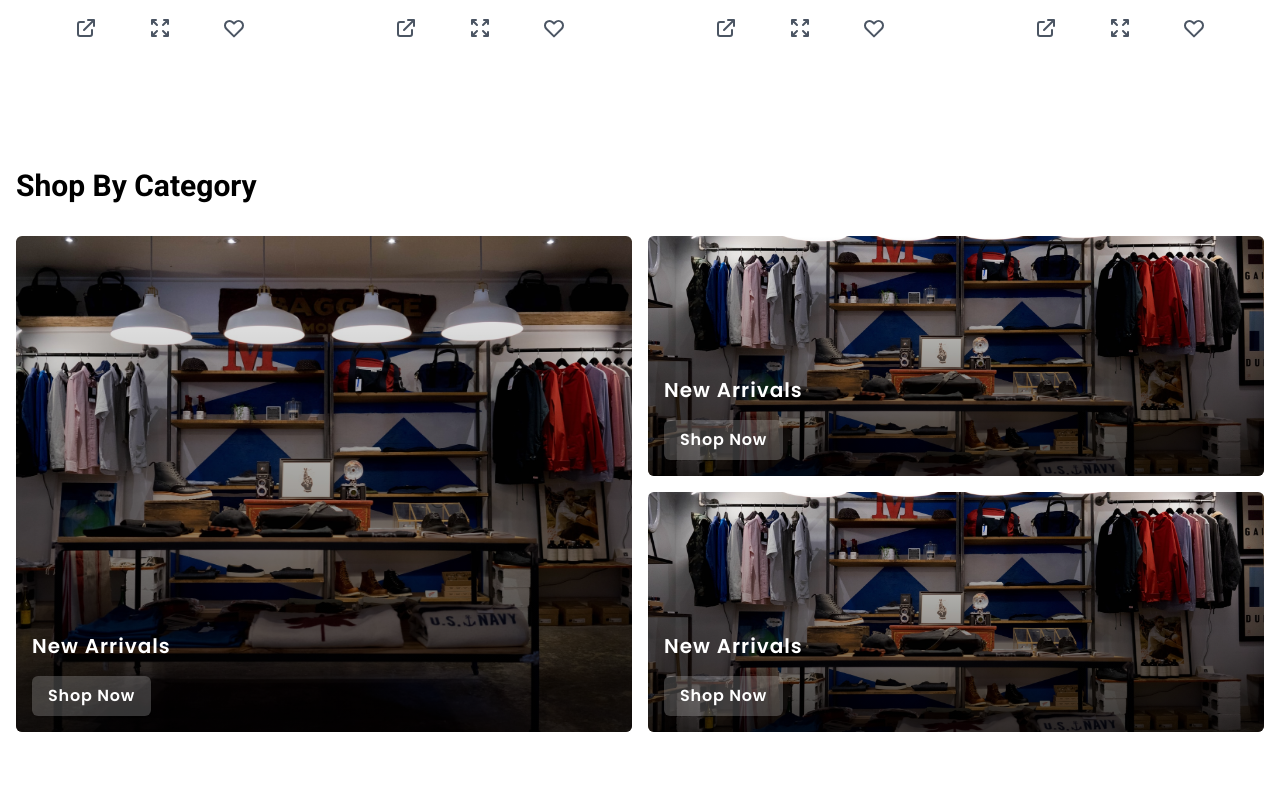
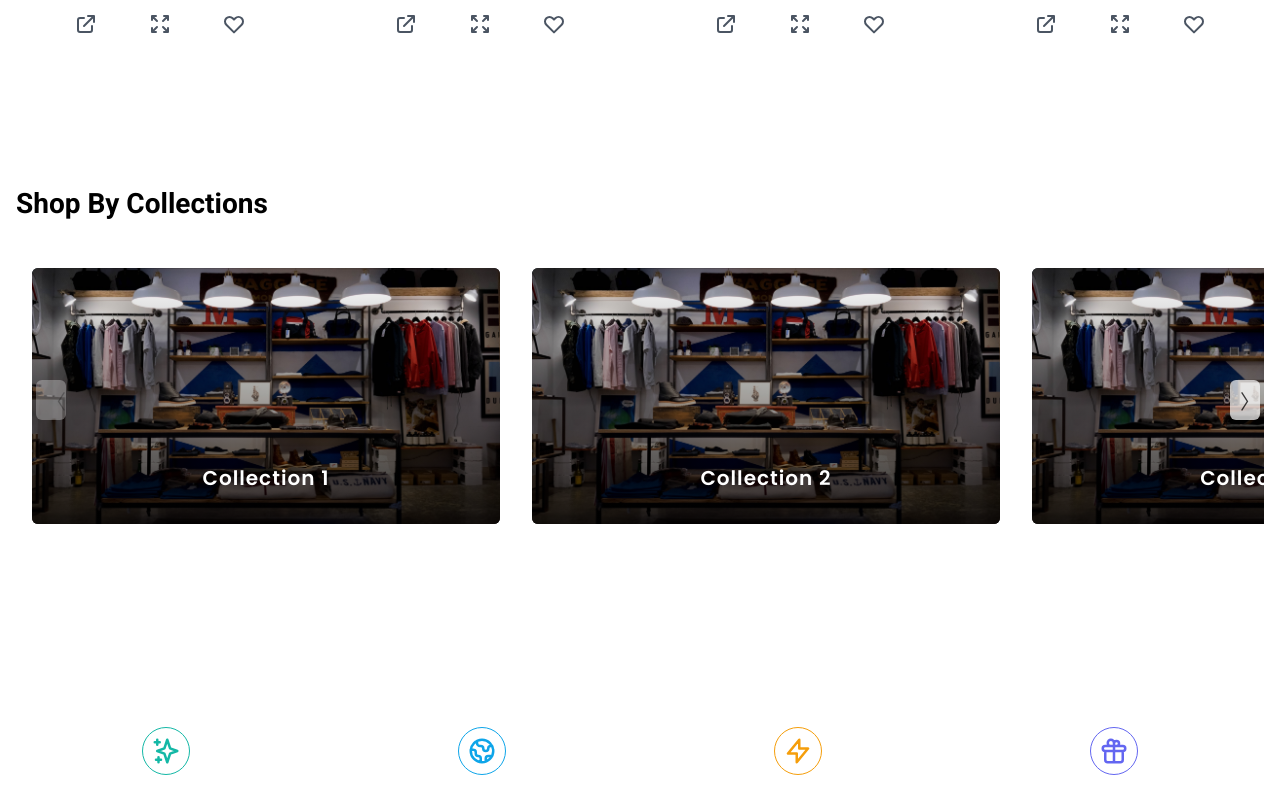
Before and after one commit to RavenSam/ecommerce_template_02, a Next.js app: page / in a window 1280 px wide. Shown: the part 1284-2080 px from the top of the page. Built offline with nearby package versions, Linux system fonts and the light colour scheme; what tailwindcss-elevation would draw is missing.

Commit message:
shop by categories section

```diff
--- a/components/CarouselImages.jsx
+++ b/components/CarouselImages.jsx
@@ -29,7 +29,7 @@ export default function CarouselImages({ carouselDetails }) {
                      leaveTo=" opacity-0"
                      as={Fragment}
                   >
-                     <div className={`absolute inset-0 w-full  h-full rounded-md overflow-hidden  ${item.color}`}>
+                     <div className="absolute inset-0 w-full  h-full rounded-md overflow-hidden">
                         <div className="relative w-full h-full ">
                            <Image src={item.image} alt="product" layout="fill" objectFit="cover" />
                         </div>
--- a/components/ProductGallery.jsx
+++ b/components/ProductGallery.jsx
@@ -5,7 +5,7 @@ import Slider from "react-slick"
 export default function ProductGallery({ colors, productColor, setProductColor }) {
    const [selectedImage, setSelectedImage] = useState(1)
 
-   var settings = {
+   const settings = {
       infinite: false,
       speed: 500,
       slidesToShow: 3,
--- a/pages/index.js
+++ b/pages/index.js
@@ -1,5 +1,5 @@
 import Head from "next/head"
-import { Discount, Services, Hero, ShopByCategory, TrendingProduct } from "../sections"
+import { Discount, Services, Hero, ShopByCategories, TrendingProduct, ShopByCollections } from "../sections"
 
 export default function Home() {
    return (
@@ -16,12 +16,16 @@ export default function Home() {
             <TrendingProduct />
          </section>
 
-         <section className="px-4 lg:container lg:mx-auto mt-10 py-5">
-            <ShopByCategory />
+         <section className="px-4 lg:container lg:mx-auto mt-16 py-5">
+            <ShopByCategories />
          </section>
 
          <section className="px-4 lg:container lg:mx-auto mt-16 py-10 md:py-24">
             <Services />
+         </section>
+
+         <section className="px-4 lg:container lg:mx-auto mt-10 py-5">
+            <ShopByCollections />
          </section>
 
          <section className="px-4 lg:container lg:mx-auto mt-10 py-10 md:py-24">
--- /dev/null
+++ b/sections/ShopByCategories.jsx
@@ -0,0 +1,94 @@
+import Slider from "react-slick"
+import Image from "next/image"
+import { ChevronRightIcon } from "@heroicons/react/outline"
+
+export default function ShopByCategories() {
+   const settings = {
+      infinite: false,
+      speed: 500,
+      slidesToShow: 2.5,
+      slidesToScroll: 1,
+      responsive: [
+         {
+            breakpoint: 1118,
+            settings: {
+               slidesToShow: 2.1,
+            },
+         },
+         {
+            breakpoint: 920,
+            settings: {
+               slidesToShow: 1.8,
+            },
+         },
+         {
+            breakpoint: 800,
+            settings: {
+               slidesToShow: 1.2,
+            },
+         },
+
+         {
+            breakpoint: 700,
+            settings: {
+               slidesToShow: 1,
+            },
+         },
+      ],
+   }
+
+   return (
+      <div>
+         <h2 className="h2">Shop By Collections</h2>
+
+         <div className="overflow-x-hidden">
+            <Slider {...settings}>
+               {[1, 2, 3, 4, 5, 6].map((img, i) => (
+                  <div key={i} className="">
+                     <div className="relative w-auto max-w-xl rounded-md overflow-hidden h-64 bg-gray-800 m-4">
+                        <Image src="/shop.jpg" layout="fill" objectFit="cover" />
+                        <div className="absolute inset-0 bg-gradient-to-t from-[#000000b8] " />
+
+                        <div className="text-white text-center w-full absolute bottom-0 left-0 p-4">
+                           <h3 className="text-xl font-semibold tracking-wider mb-4">Collection {i + 1}</h3>
+                        </div>
+                     </div>
+                  </div>
+               ))}
+            </Slider>
+         </div>
+
+         <style>{`
+            .slick-next{
+                 right:4px;
+            }
+
+            .slick-prev{
+                left:20px;
+                z-index:1;
+               padding:0 1px;
+            }
+
+            .slick-next,
+            .slick-prev{
+                background:rgba(255,255,255,.7);
+                border-radius:6px;
+                padding: 0 10px;
+                width:30px;
+                height:40px;
+         }
+
+           .slick-next:hover,
+           .slick-prev:hover{
+                background:rgba(255,255,255,8);
+         }
+
+         .slick-disabled{
+             background:rgba(255,255,255,.3) ;
+           }
+
+
+         `}</style>
+      </div>
+   )
+}
--- a/sections/ShopByCategory.jsx
+++ b/sections/ShopByCollections.jsx
@@ -1,9 +1,9 @@
 import Image from "next/image"
 
-export default function ShopByCategory() {
+export default function ShopByCollections() {
    return (
       <div>
-         <h2 className="h2">Shop By Category</h2>
+         <h2 className="h2">Shop By Collections</h2>
 
          <div className="grid grid-cols-1 md:grid-cols-2  gap-4 ">
             <div className="relative min-h-[15rem] row-span-2 rounded-md overflow-hidden">
--- a/sections/index.js
+++ b/sections/index.js
@@ -6,8 +6,9 @@ export { default as ProductDescriptions } from "./ProductDescriptions"
 export { default as ProductDetails } from "./ProductDetails"
 export { default as Hero } from "./Hero"
 export { default as TrendingProduct } from "./TrendingProduct"
-export { default as ShopByCategory } from "./ShopByCategory"
+export { default as ShopByCollections } from "./ShopByCollections"
 export { default as Discount } from "./Discount"
 export { default as Services } from "./Services"
 export { default as OrderSummary } from "./OrderSummary"
 export { default as PayementDetails } from "./PayementDetails"
+export { default as ShopByCategories } from "./ShopByCategories"
--- a/styles/globals.css
+++ b/styles/globals.css
@@ -10,7 +10,7 @@
    }
 
    .h2 {
-      @apply text-2xl md:text-3xl font-bold py-4 mb-4 capitalize font-roboto;
+      @apply text-2xl md:text-[28px] font-bold py-4 mb-4 capitalize font-roboto;
    }
 
    .h3 {
```
